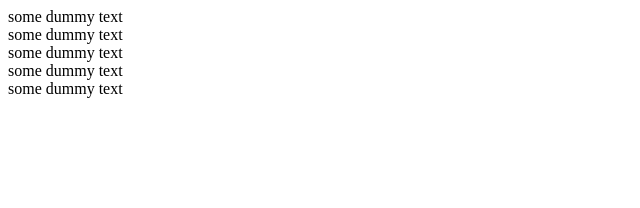
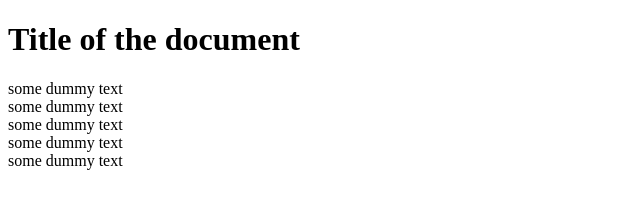
Before and after one commit to jyoung12387/git-tutorial, a plain HTML site: page index.html in a window 1280 px wide. Shown: the whole page, without its empty margins (0-640 px from the left). Drawn offline with Linux system fonts and the light colour scheme.

Commit message:
added a title

```diff
--- a/index.html
+++ b/index.html
@@ -7,6 +7,7 @@
 		<title>Document</title>
 	</head>
 	<body>
+		<h1>Title of the document</h1>
 		<div>some dummy text</div>
 		<div>some dummy text</div>
 		<div>some dummy text</div>
```
